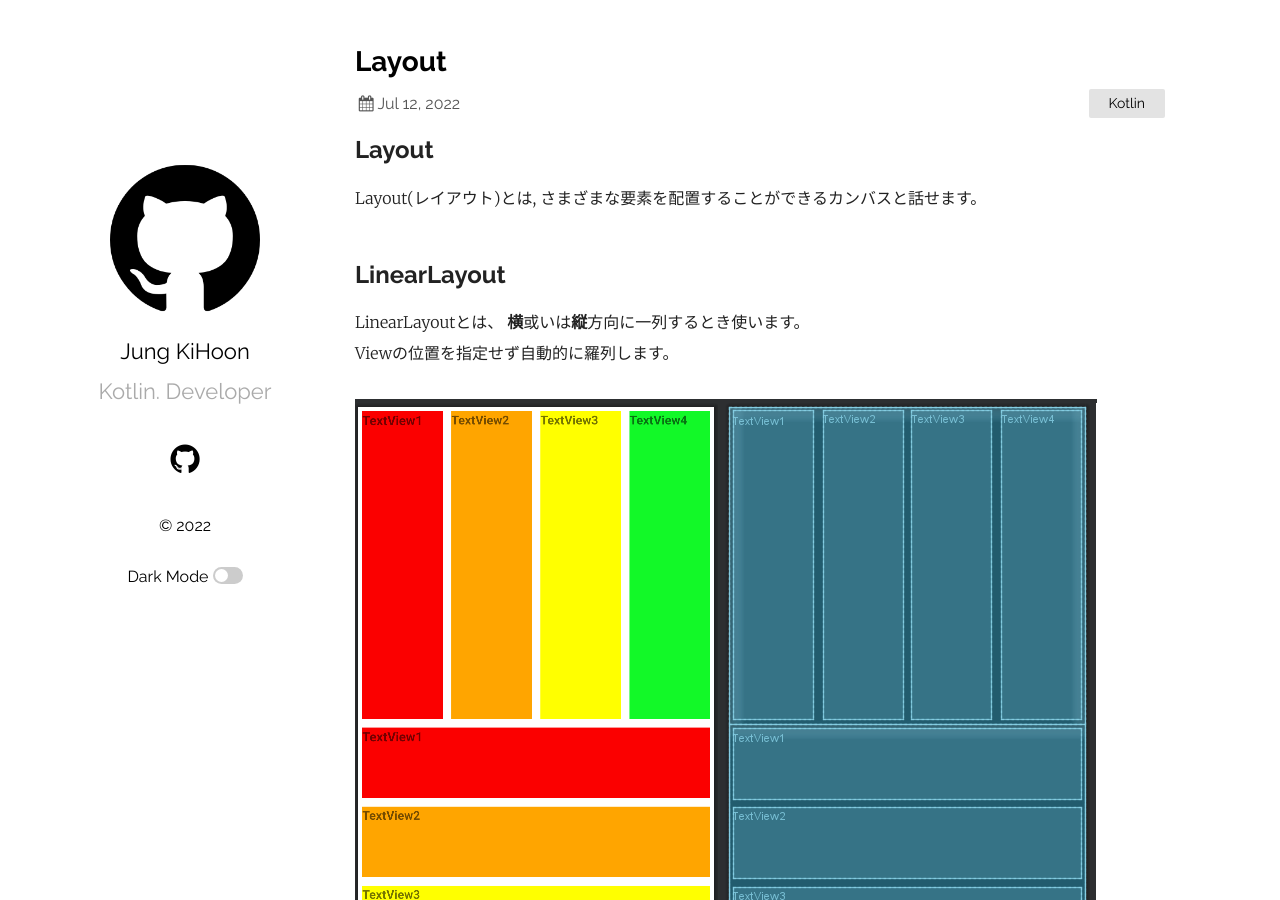
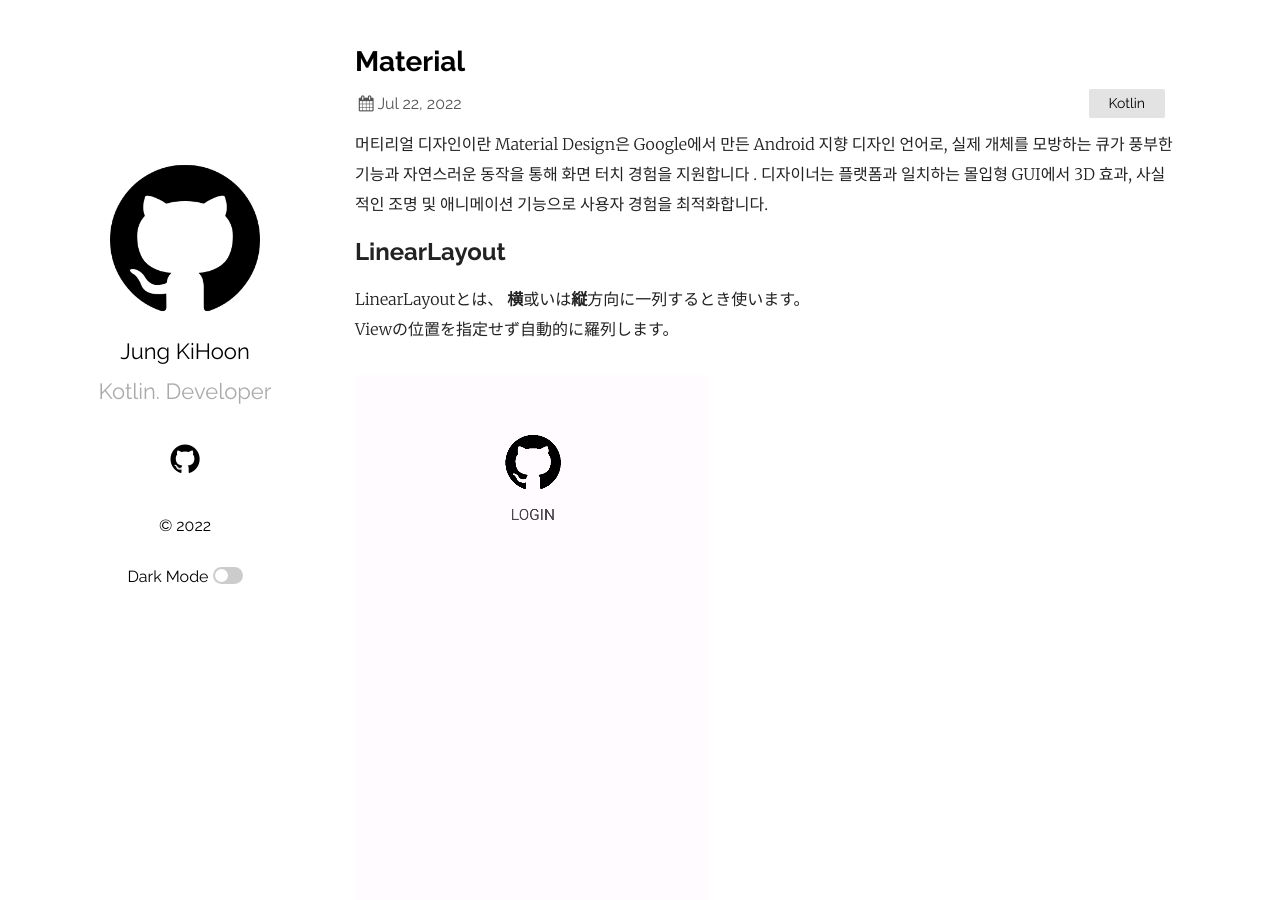
Before and after one commit to JKH-Programmer/JKH-Programmer.github.io, a Jekyll site: the page built from _posts/2022-07-15-Materia.markdown, in a window 1280 px wide and 900 px high. Built offline with Jekyll 4.4.1, drawn with Linux system fonts in a browser that asks for light colours.

Commit message:
JKH-Programmer.github.io

```diff
--- a/_posts/2022-07-12-Layou.markdown
+++ b/_posts/2022-07-15-Materia.markdown
@@ -1,21 +1,18 @@
 ---
 published: true
 layout: post
-title:  "Layout"
-date:   2022-07-12
+title:  "Material"
+date:   2022-07-22
 categories: Kotlin
 ---
 
-## Layout
+머티리얼 디자인이란
+Material Design은 Google에서 만든 Android 지향 디자인 언어로, 실제 개체를 모방하는 큐가 풍부한 기능과 자연스러운 동작을 통해 화면 터치 경험을 지원합니다 . 디자이너는 플랫폼과 일치하는 몰입형 GUI에서 3D 효과, 사실적인 조명 및 애니메이션 기능으로 사용자 경험을 최적화합니다.
 
-
-Layout(レイアウト)とは, さまざまな要素を配置することができるカンバスと話せます。
-<br>
-<br>
 
 ## LinearLayout
 
-LinearLayoutとは、 **横**或いは**縦**方向に一列するとき使います。<br>Viewの位置を指定せず自動的に羅列します。<br><br>![](/assets/images/LinearLayout.png)
+LinearLayoutとは、 **横**或いは**縦**方向に一列するとき使います。<br>Viewの位置を指定せず自動的に羅列します。<br><br>![](/assets/images/MaterialDevelop.png)
 <br>
 <br>
 
```
